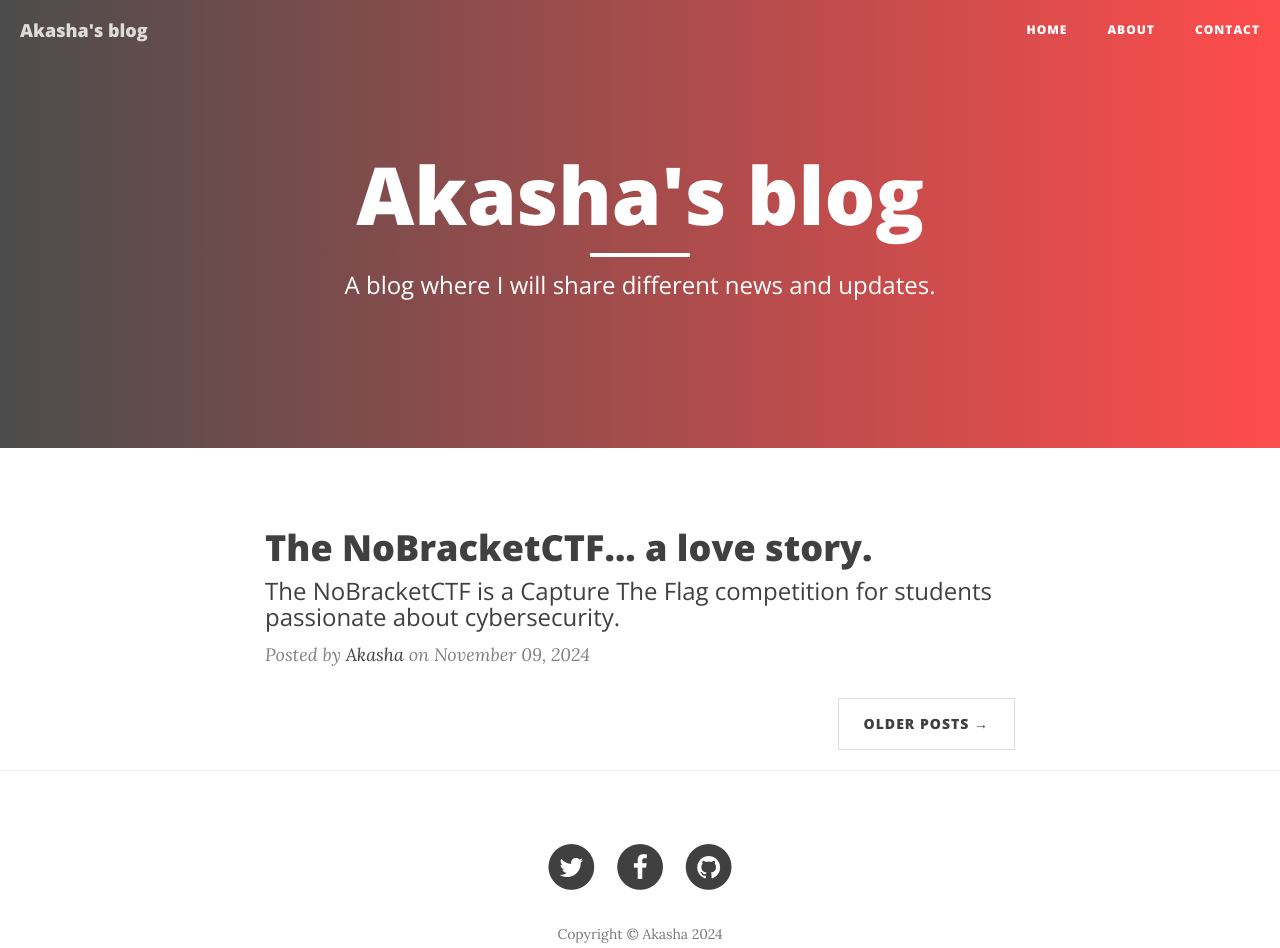
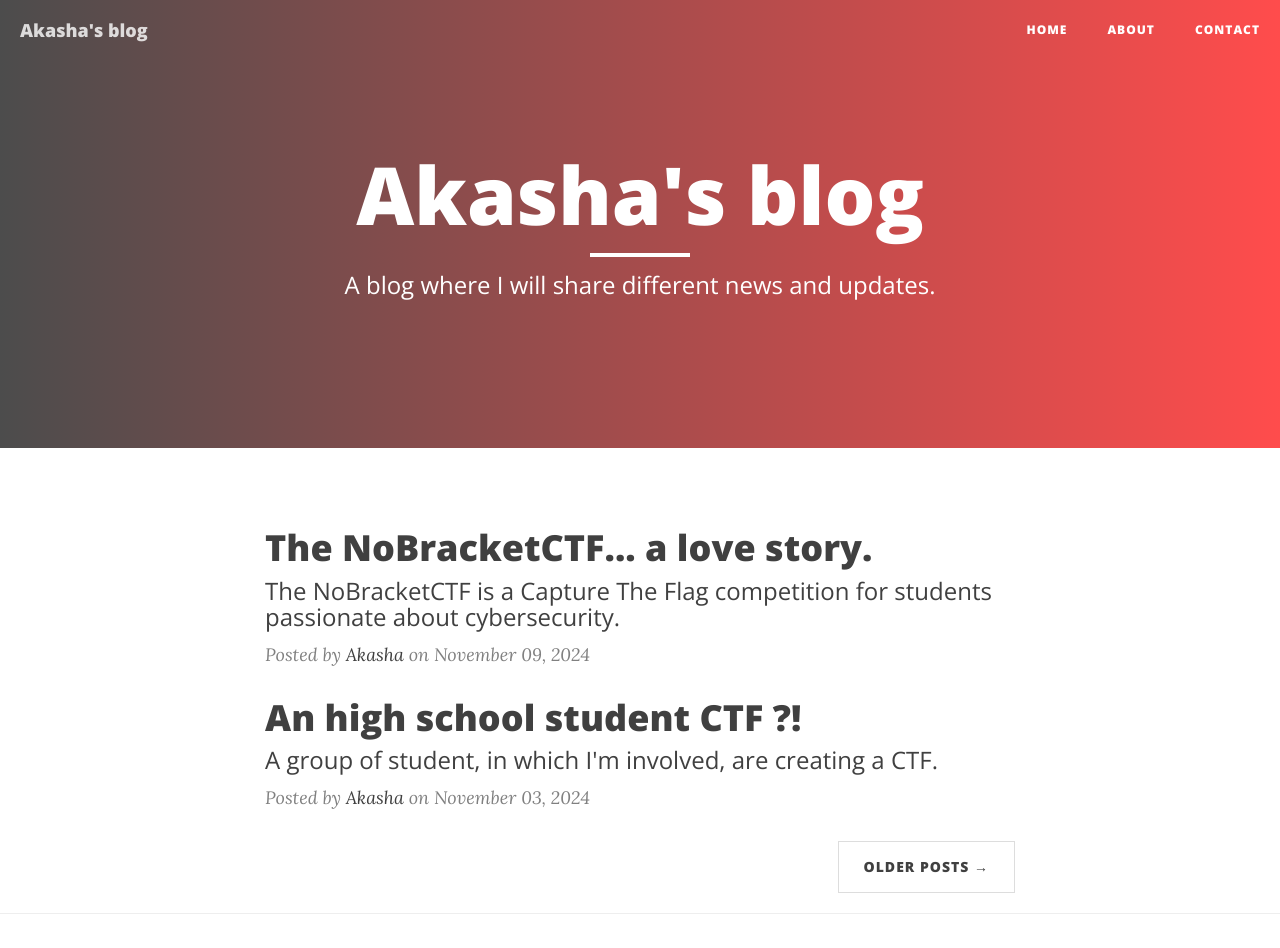
Before and after one commit to Akasha53/Akasha53.github.io, a plain HTML site: page index.html in a window 1280 px wide. Shown: the top 948 px of the page. Drawn offline with nearby package versions, Linux system fonts and the light colour scheme.

Commit message:
Update index.html

```diff
--- a/index.html
+++ b/index.html
@@ -97,6 +97,17 @@
                     </a>
                     <p class="post-meta">Posted by <a href="https://github.com/Akasha53">Akasha</a> on November 09, 2024</p>
                 </div>
+                <div class="post-preview">
+                    <a href="post/CICTF.html">
+                        <h2 class="post-title">
+                            An high school student CTF ?!
+                        </h2>
+                        <h3 class="post-subtitle">
+                            A group of student, in which I'm involved, are creating a CTF.
+                        </h3>
+                    </a>
+                    <p class="post-meta">Posted by <a href="https://github.com/Akasha53">Akasha</a> on November 03, 2024</p>
+                </div>
                 <!-- Pager -->
                 <ul class="pager">
                     <li class="next">
```
